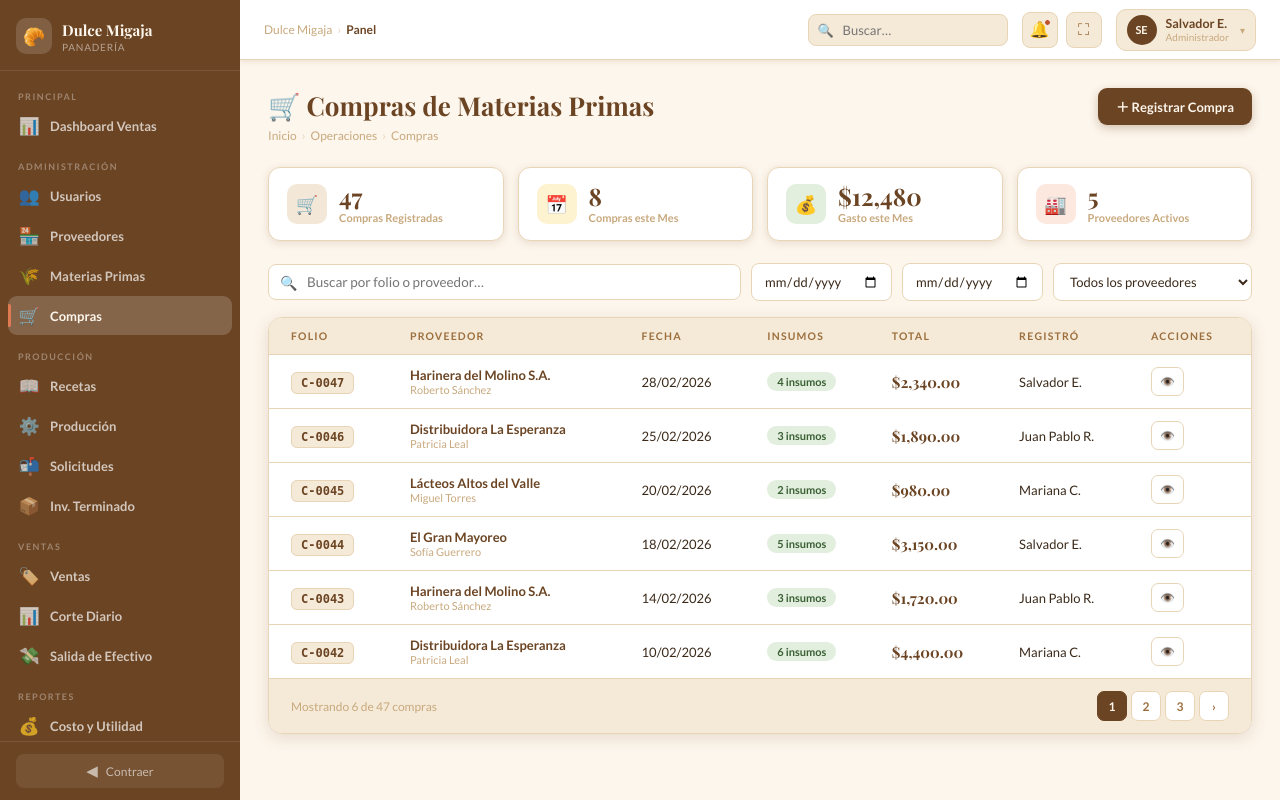
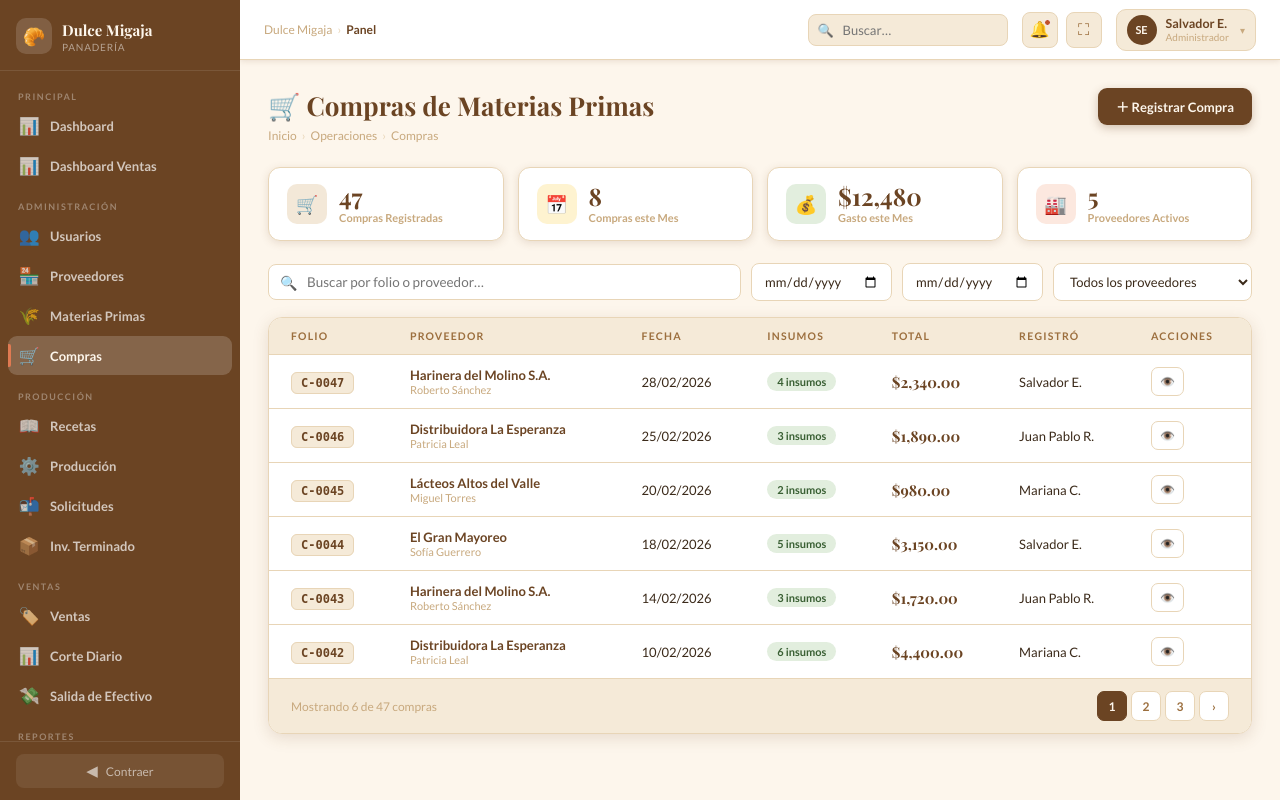
Before and after one commit to SuprSalva/PanaderiaAppWeb, a Flask app: page /compras in a window 1280 px wide. Run offline with Flask 3, Linux system fonts and the light colour scheme; some libraries are stand-ins or nearby versions.

Commit message:
Segundo dashboard

```diff
--- a/app.py
+++ b/app.py
@@ -29,6 +29,10 @@ def login():
 
 @app.route("/dashboard")
 def dashboard():
+    return render_template("dashboard.html")
+
+@app.route("/dashboardVentas")
+def dashboard_ventas():
     return render_template("dashboardVentas.html")
 
 @app.route("/usuarios")
--- a/templates/layout.html
+++ b/templates/layout.html
@@ -329,6 +329,12 @@
         <a href="{{ url_for('dashboard') }}"
            class="nav-item {% if request.endpoint == 'dashboard' %}active{% endif %}">
           <span class="nav-icon">📊</span>
+          <span class="nav-label">Dashboard</span>
+          <span class="nav-tooltip">Dashboard</span>
+        </a>
+        <a href="{{ url_for('dashboard_ventas') }}"
+           class="nav-item {% if request.endpoint == 'dashboard_ventas' %}active{% endif %}">
+          <span class="nav-icon">📊</span>
           <span class="nav-label">Dashboard Ventas</span>
           <span class="nav-tooltip">Dashboard Ventas</span>
         </a>
```
